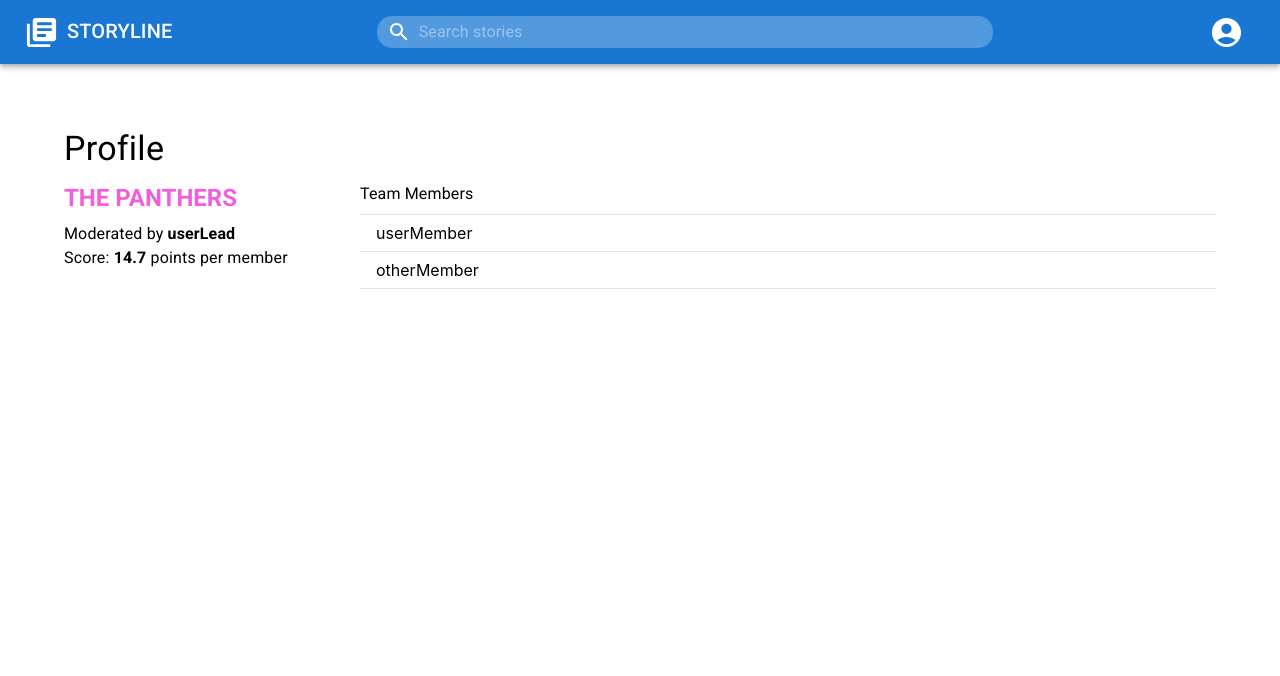
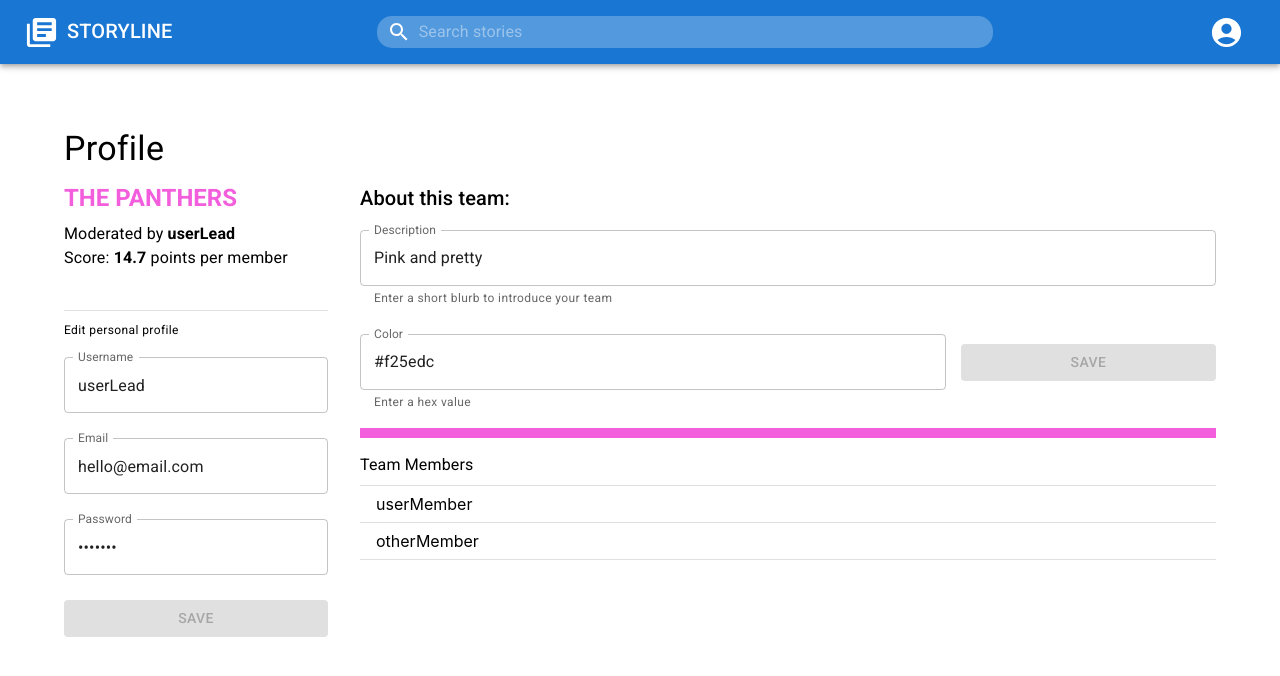
Before and after one commit to IrisLiu-00/cs4500-app, a React (Create React App) app: page /profile/1 in a window 1280 px wide. Shown: the top 676 px of the page. Built offline with nearby package versions, Linux system fonts and the light colour scheme; no server answers.

Commit message:
Finish profile page

```diff
--- a/src/hooks/useUser.ts
+++ b/src/hooks/useUser.ts
@@ -2,7 +2,7 @@ import useSWR, { Fetcher } from 'swr';
 import { User } from '../types';
 
 export function useUser() {
-  const fetcher: Fetcher<User | null, string> = () => Promise.resolve(member);
+  const fetcher: Fetcher<User | null, string> = () => Promise.resolve(lead);
 
   const { data, error, isLoading } = useSWR(`/user`, fetcher);
 
--- /dev/null
+++ b/src/profile/EditTeamPanel.tsx
@@ -0,0 +1,80 @@
+import { Stack, Button, styled, TextField, Typography } from '@mui/material';
+import { Box } from '@mui/system';
+import { useState, useEffect } from 'react';
+import { useParams } from 'react-router-dom';
+import { useTeam } from '../hooks/useTeams';
+import { useUserById } from '../hooks/useUser';
+import { ColorSwatch } from './Styled';
+
+const DescriptionField = styled(TextField)`
+  margin-bottom: 25px;
+  width: 100%;
+`;
+const ColorField = styled(TextField)`
+  flex-grow: 2;
+  @media (max-width: 900px) {
+    margin-bottom: 25px;
+    width: 100%;
+  }
+`;
+const SaveButton = styled(Button)`
+  flex-grow: 1;
+  margin-left: 15px;
+  @media (max-width: 900px) {
+    margin: 0;
+    width: 100%;
+  }
+`;
+
+export const EditTeamPanel = () => {
+  const { profileId } = useParams();
+  const { user: profile } = useUserById(profileId);
+  const team = useTeam(profile?.teamId);
+  const [description, setDescription] = useState('');
+  const [color, setColor] = useState('');
+  const [hasChanges, setHasChanges] = useState(false);
+  useEffect(() => {
+    setDescription(team?.description || '');
+    setColor(team?.color || '');
+  }, [team]);
+
+  const handleFieldChange = (e: React.ChangeEvent<HTMLTextAreaElement>, setter: React.SetStateAction<any>) => {
+    setter(e.target.value);
+    setHasChanges(true);
+  };
+
+  const handleSave = () => {
+    // TODO: post request, mutate team
+    setHasChanges(false);
+  };
+
+  // TODO: error checking on the request
+  return (
+    <Box>
+      <Typography variant="h6" sx={{ mb: 2 }}>
+        About this team:
+      </Typography>
+      <DescriptionField
+        label="Description"
+        variant="outlined"
+        value={description}
+        helperText="Enter a short blurb to introduce your team"
+        onChange={(e: React.ChangeEvent<HTMLTextAreaElement>) => handleFieldChange(e, setDescription)}
+      />
+      <Stack flexDirection="row" justifyContent="space-between" alignItems="baseline" flexWrap="wrap">
+        <ColorField
+          label="Color"
+          variant="outlined"
+          value={color}
+          helperText="Enter a hex value"
+          onChange={(e: React.ChangeEvent<HTMLTextAreaElement>) => handleFieldChange(e, setColor)}
+        />
+        <SaveButton variant="contained" disabled={!hasChanges} onClick={handleSave}>
+          Save
+        </SaveButton>
+      </Stack>
+
+      <ColorSwatch style={{ backgroundColor: team?.color }} />
+    </Box>
+  );
+};
--- a/src/profile/LeaderProfile.tsx
+++ b/src/profile/LeaderProfile.tsx
@@ -1,8 +1,10 @@
-import { Box, Divider, Grid, List, ListItem, ListItemButton, styled, Typography } from '@mui/material';
+import { Box, Divider, Grid, List, ListItem, ListItemButton, Stack, styled, Typography } from '@mui/material';
 import { useParams } from 'react-router-dom';
 import { useTeam } from '../hooks/useTeams';
 import { useUser, useUserById } from '../hooks/useUser';
 import { EditPanel } from './EditPanel';
+import { EditTeamPanel } from './EditTeamPanel';
+import { ColorSwatch } from './Styled';
 const BoldText = styled('span')`
   font-weight: bold;
 `;
@@ -27,6 +29,7 @@ export const LeaderProfile = () => {
       displayName: 'otherMember',
     },
   ];
+  const canEdit = user?.id === profile?.id;
 
   return (
     <Grid container spacing={4}>
@@ -40,9 +43,20 @@ export const LeaderProfile = () => {
         <Typography>
           Score: <BoldText>{team?.score}</BoldText> points per member
         </Typography>
-        {user?.id === profile?.id && <EditPanel />}
+        {canEdit && <EditPanel />}
       </Grid>
       <Grid item xs={12} md={9}>
+        {canEdit ? (
+          <EditTeamPanel />
+        ) : (
+          <Stack>
+            <Typography variant="h6" gutterBottom>
+              About this team:
+            </Typography>
+            <Typography>{team?.description}</Typography>
+            <ColorSwatch style={{ backgroundColor: team?.color }} />
+          </Stack>
+        )}
         <Typography>Team Members</Typography>
         <List>
           <Divider />
--- /dev/null
+++ b/src/profile/Styled.tsx
@@ -0,0 +1,7 @@
+import { styled } from '@mui/material';
+
+export const ColorSwatch = styled('div')`
+  width: 100%;
+  height: 10px;
+  margin: 15px 0px;
+`;
```
